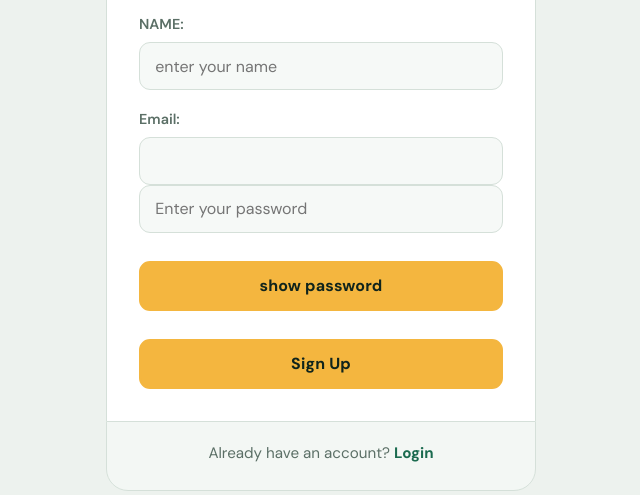
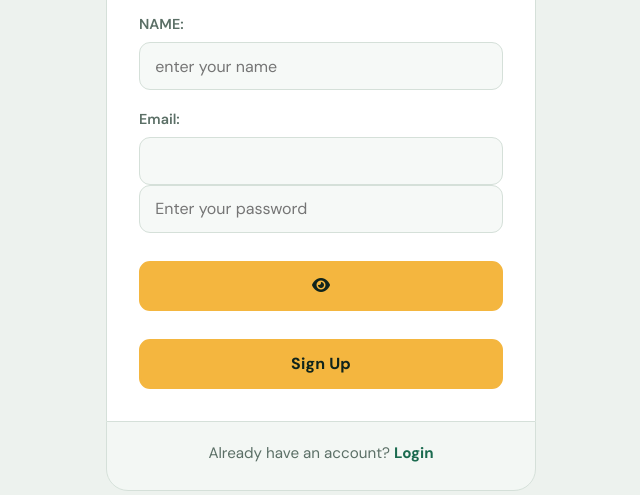
Before and after one commit to sameer5547/EXPENSE-TRACKER-VERSION-2, a Flask app: page /signup in a window 1280 px wide. Shown: the part 230-725 px from the top of the page, without its empty margins (319-959 px from the left). Run offline with Flask 3, Linux system fonts and the light colour scheme; parts of the project's set-up code (start-up, migrations or seed data) failed here and were passed over.

Commit message:
Enhance signup form with password toggle feature
Updated the signup form to include Font Awesome icons for the password toggle button and improved the password visibility toggle functionality.

```diff
--- a/EXPENSE-TRACKER ver-2/templates/signup.html
+++ b/EXPENSE-TRACKER ver-2/templates/signup.html
@@ -4,6 +4,7 @@
     <meta charset="UTF-8">
     <meta name="viewport" content="width=device-width, initial-scale=1.0">
     <link rel="stylesheet" href="{{url_for('static',filename='auth.css')}}">
+    <link rel="stylesheet" href="https://cdnjs.cloudflare.com/ajax/libs/font-awesome/6.5.1/css/all.min.css">
     <title>SIGN UP - Expense Tracker</title>
 </head>
 
@@ -25,18 +26,11 @@
 
         <br><br>
 
-        <div class="password-container">
-    <input
-        type="password"
-        name="password"
-        id="signupPassword"
-        placeholder="Enter your password"
-        required
-    >
-
-    <button type="button" onclick="togglePassword('signupPassword', this)">
-        show password
-    </button>
+        <div class="password-wrapper">
+  <input type="password" id="password" name="password" placeholder="Enter your password" required>
+  <button type="button" class="toggle-eye" id="togglePassword" aria-label="Show password">
+    <i class="fa-solid fa-eye"></i>
+  </button>
 </div>
         <br><br>
 
@@ -49,17 +43,16 @@
         <a href="/login">Login</a>
     </p>
     <script>
-function togglePassword(inputId, button) {
-    const passwordInput = document.getElementById(inputId);
+ const pwd = document.getElementById("password");
+  const eye = document.getElementById("togglePassword");
+  const icon = eye.querySelector("i");
 
-    if (passwordInput.type === "password") {
-        passwordInput.type = "text";
-        button.textContent = "show  password";
-    } else {
-        passwordInput.type = "password";
-        button.textContent = "hide password";
-    }
-}
+  eye.addEventListener("click", () => {
+    const show = pwd.type === "password";
+    pwd.type = show ? "text" : "password";
+    icon.classList.toggle("fa-eye", !show);
+    icon.classList.toggle("fa-eye-slash", show);
+  });
 </script>
 
 </body>
```
